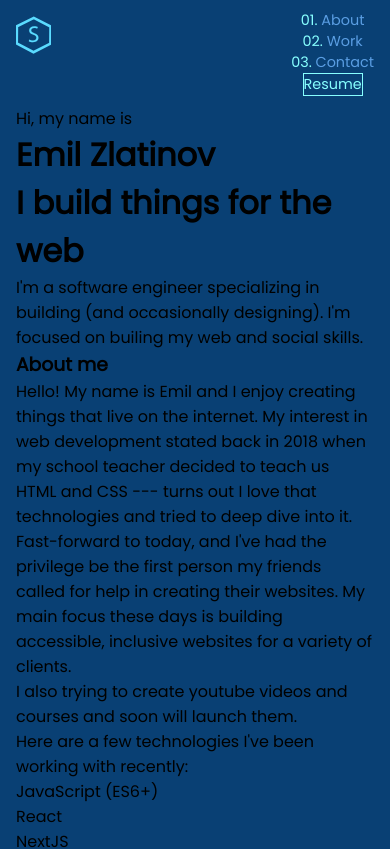
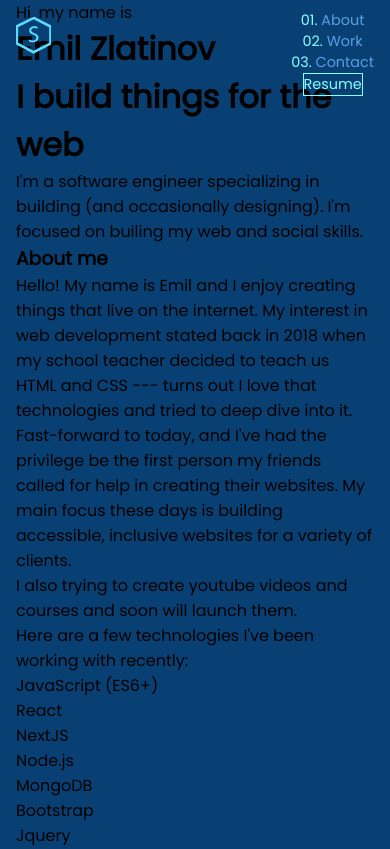
Before and after one commit to StroverIT/portfolio, a React (Create React App) app: page / in a window 390 px wide. Shown: the top 849 px of the page. Built offline with nearby package versions, Linux system fonts and the light colour scheme.

Commit message:
fully styled nav except hamburger

```diff
--- a/src/components/nav/Navigation.jsx
+++ b/src/components/nav/Navigation.jsx
@@ -6,7 +6,7 @@ import { BsInstagram, BsGithub, BsFacebook, BsYoutube } from "react-icons/bs";
 const Navigation = () => {
   return (
     <nav className="container-fluid">
-      <section className="navTextContainer d-flex justify-content-between">
+      <section className="navTextContainer d-flex justify-content-between container-fluid">
         <div>
           <img src={Logo} alt="" />
         </div>
--- a/src/components/nav/navigation.css
+++ b/src/components/nav/navigation.css
@@ -1,3 +1,7 @@
+.navTextContainer{
+    position: fixed;
+
+}
 nav > section > *{
     font-size: 0.9rem;
 }
```
Also changed, not shown: 2 other files (tests, documents, lock files or other folders).
